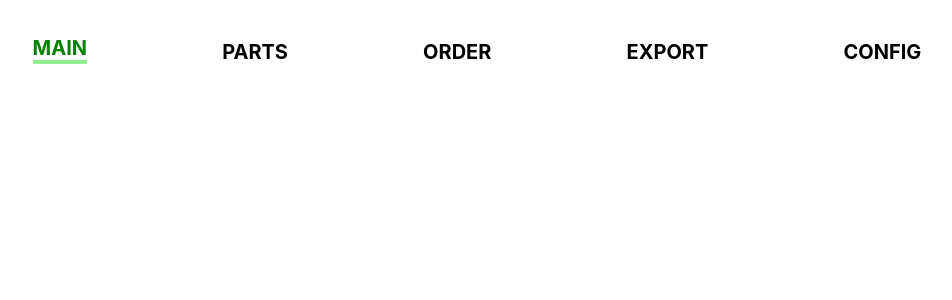
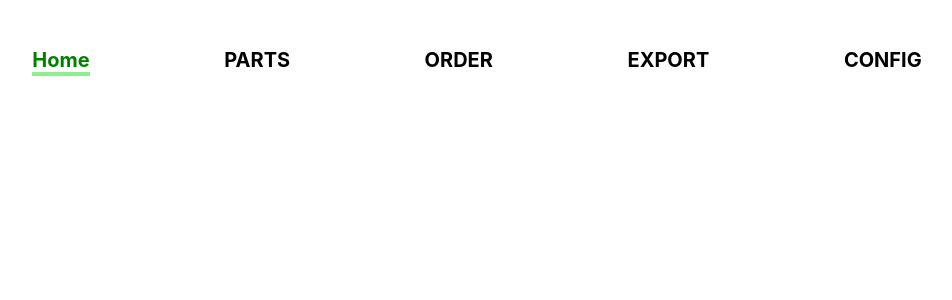
Before and after one commit to gahz8212/test, a React (Create React App) app: page / in a window 1280 px wide. Shown: the top 300 px of the page, without its empty margins (163-1115 px from the left). Built offline with nearby package versions, Linux system fonts and the light colour scheme.

Commit message:
menu writing

```diff
--- a/src/components/common/Header.js
+++ b/src/components/common/Header.js
@@ -7,6 +7,7 @@ const HeaderBlock = styled.div`
   width: 100%;
   height: 4rem;
   display: flex;
+  /* box-shadow: 0 0 2px 4px rgba(0, 0, 0, 0.2); */
   /* align-items: center; */
 `;
 
--- a/src/components/common/Menu.js
+++ b/src/components/common/Menu.js
@@ -2,16 +2,47 @@ import React from "react";
 import styled, { css } from "styled-components";
 import Responsive from "./Responsive";
 const Menus = [
-  { type: "all", text: "MAIN" },
-  { type: "parts", text: "PARTS" },
-  { type: "order", text: "ORDER" },
-  { type: "export", text: "EXPORT" },
-  { type: "config", text: "CONFIG" },
+  { type: "all", text: "Home", sub: [] },
+  {
+    type: "parts",
+    text: "PARTS",
+    sub: [
+      { type: "history", text: "이력" },
+      { type: "config", text: "설정" },
+      { type: "com_config", text: "결합 설정" },
+    ],
+  },
+  {
+    type: "order",
+    text: "ORDER",
+    sub: [
+      { type: "ordering", text: "발주" },
+      { type: "orderList", text: "발주내역" },
+      { type: "orderConfirm", text: "발주확인" },
+    ],
+  },
+  {
+    type: "export",
+    text: "EXPORT",
+    sub: [
+      { type: "schedule", text: "스케줄" },
+      { type: "document", text: "서류작성" },
+      { type: "report", text: "수출실적" },
+    ],
+  },
+  {
+    type: "config",
+    text: "CONFIG",
+    sub: [
+      { type: "userinfo", text: "회원정보" },
+      { type: "help", text: "도움말" },
+    ],
+  },
 ];
 const MenuBlock = styled(Responsive)`
   display: flex;
   justify-content: space-around;
-  align-items: flex-end;
+  margin-top: 3rem;
 `;
 const MenuItem = styled.div`
   cursor: pointer;
@@ -27,17 +58,61 @@ const MenuItem = styled.div`
     border-bottom: 4px solid green;
   }
 `;
+const SubItem = styled.div`
+  cursor: pointer;
+  ${(props) =>
+    props.active &&
+    css`
+      color: red;
+      background: lightgreen;
+    `}
+  padding-bottom: 0.5rem;
+  /* &:nth-child(even) {
+    background: lightgray;
+  } */
+  &:hover {
+    background: lightgreen;
+  }
+  & + & {
+    padding: 0.5rem 0;
+    border-top: 1px solid gray;
+  }
+`;
+const MenuSubItem = styled.div`
+  /* border-radius: 4px;
+  border: 1px solid gray; */
+  visibility: hidden;
+  ${(props) =>
+    props.visible &&
+    css`
+      visibility: visible;
+    `}
+
+  padding: 0.5rem 0;
+`;
 const Menu = ({ onSelect, menu }) => {
   return (
     <MenuBlock>
       {Menus.map((item) => (
-        <MenuItem
-          key={item.type}
-          onClick={() => onSelect(item.type)}
-          active={menu === item.type}
-        >
-          {item.text}
-        </MenuItem>
+        <div>
+          <MenuItem
+            key={item.type}
+            onClick={() => onSelect({ item: item.type })}
+            active={menu.item === item.type}
+          >
+            {item.text}
+          </MenuItem>
+          <MenuSubItem visible={menu.item === item.type}>
+            {item.sub.map((s) => (
+              <SubItem
+                onClick={() => onSelect({ item: item.type, sub: s.type })}
+                active={menu.sub === s.type}
+              >
+                {s.text}
+              </SubItem>
+            ))}
+          </MenuSubItem>
+        </div>
       ))}
     </MenuBlock>
   );
--- a/src/containers/common/MenuContainer.js
+++ b/src/containers/common/MenuContainer.js
@@ -1,10 +1,10 @@
 import React, { useState } from "react";
 import Menu from "../../components/common/Menu";
 const MenuContainer = () => {
-  const [menu, setItem] = useState("all");
+  const [menu, setItem] = useState({ item: "all", sub: "" });
   const onSelect = (menu) => {
     setItem(menu);
-    console.log(menu);
+    // console.log(menu);
   };
   return <Menu onSelect={onSelect} menu={menu}></Menu>;
 };
```
